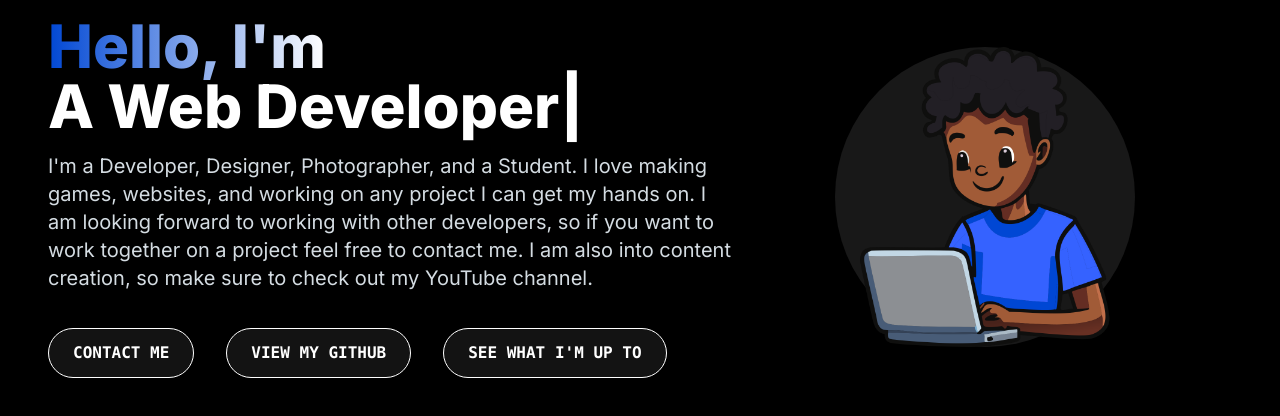
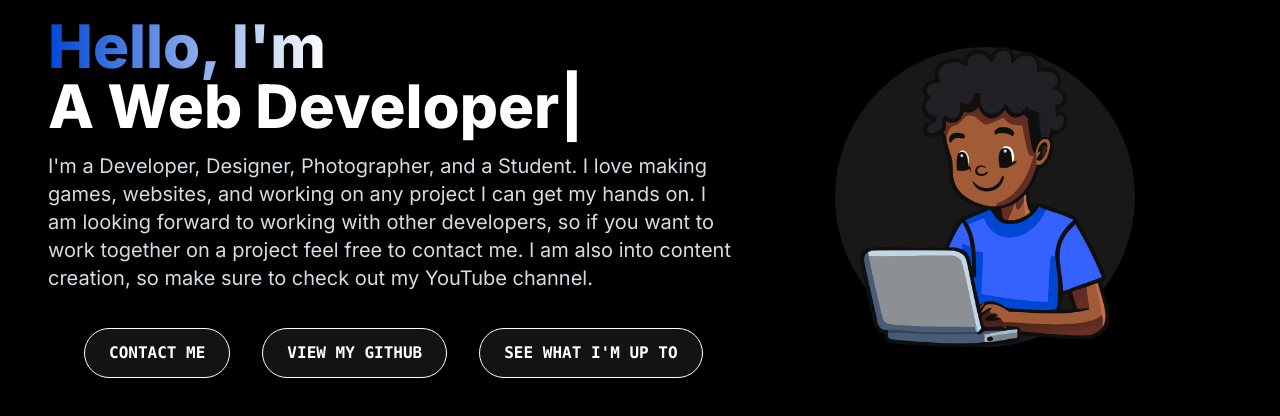
Before and after one commit to mebsport/marcelus-codes, a Next.js app: page / in a window 1280 px wide. Shown: the top 416 px of the page. Built offline with nearby package versions, Linux system fonts and the light colour scheme.

Commit message:
Update Margins On Buttons
Make buttons seem more centered by adding margins to both sides.

```diff
--- a/src/app/components/HeroSection.tsx
+++ b/src/app/components/HeroSection.tsx
@@ -40,14 +40,14 @@ const HeroSection = () => {
             am also into content creation, so make sure to check out my YouTube
             channel.
           </p>
-          <div>
-            <button className=' font-mono font-bold px-6 py-3 rounded-full mr-8 bg-[#131313] hover:bg-slate-200 text-white border border-white hover:text-black mt-3'>
+          <div className='place-self-center'>
+            <button className=' font-mono font-bold px-6 py-3 rounded-full ml-4 mr-4 bg-[#131313] hover:bg-slate-200 text-white border border-white hover:text-black mt-3'>
               CONTACT ME
             </button>
-            <button className=' font-mono font-bold px-6 py-3 rounded-full mr-8 bg-[#131313] hover:bg-slate-200 text-white border border-white hover:text-black mt-3'>
+            <button className=' font-mono font-bold px-6 py-3 rounded-full ml-4 mr-4 bg-[#131313] hover:bg-slate-200 text-white border border-white hover:text-black mt-3'>
               VIEW MY GITHUB
             </button>
-            <button className=' font-mono font-bold px-6 py-3 rounded-full bg-[#131313] hover:bg-slate-200 text-white border border-white hover:text-black mt-3'>
+            <button className=' font-mono font-bold px-6 py-3 rounded-full ml-4 mr-4 bg-[#131313] hover:bg-slate-200 text-white border border-white hover:text-black mt-3'>
               SEE WHAT I'M UP TO
             </button>
           </div>
```
